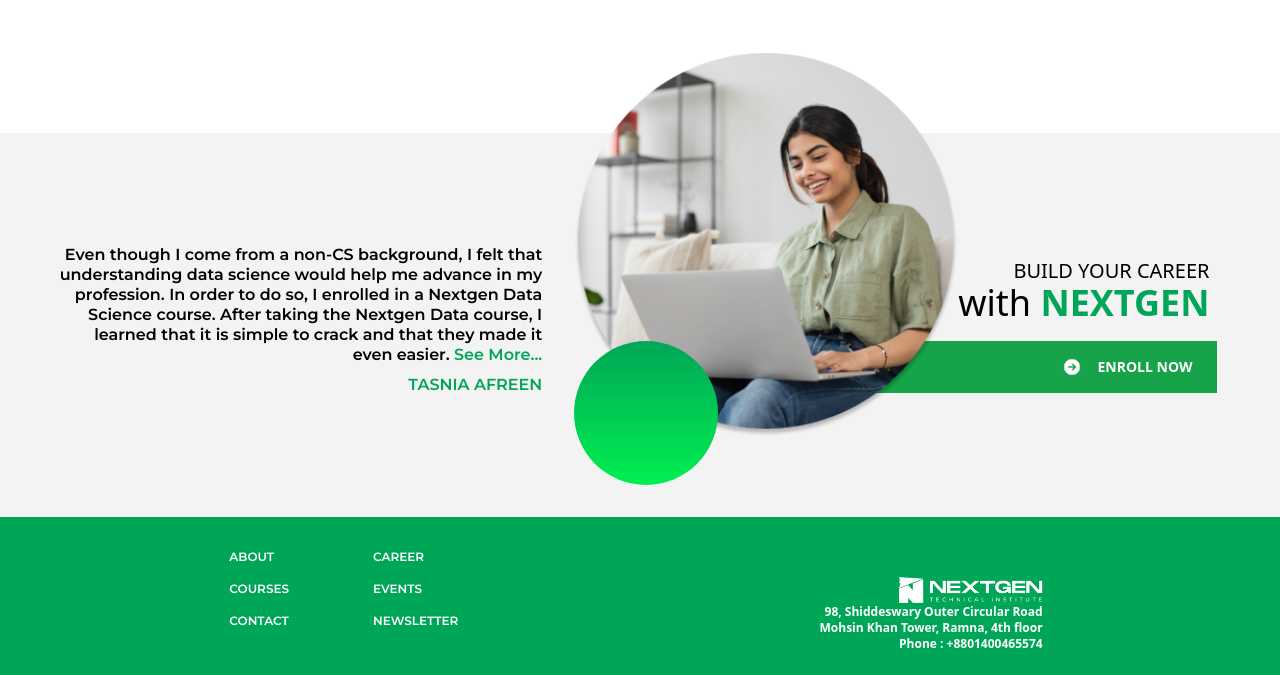
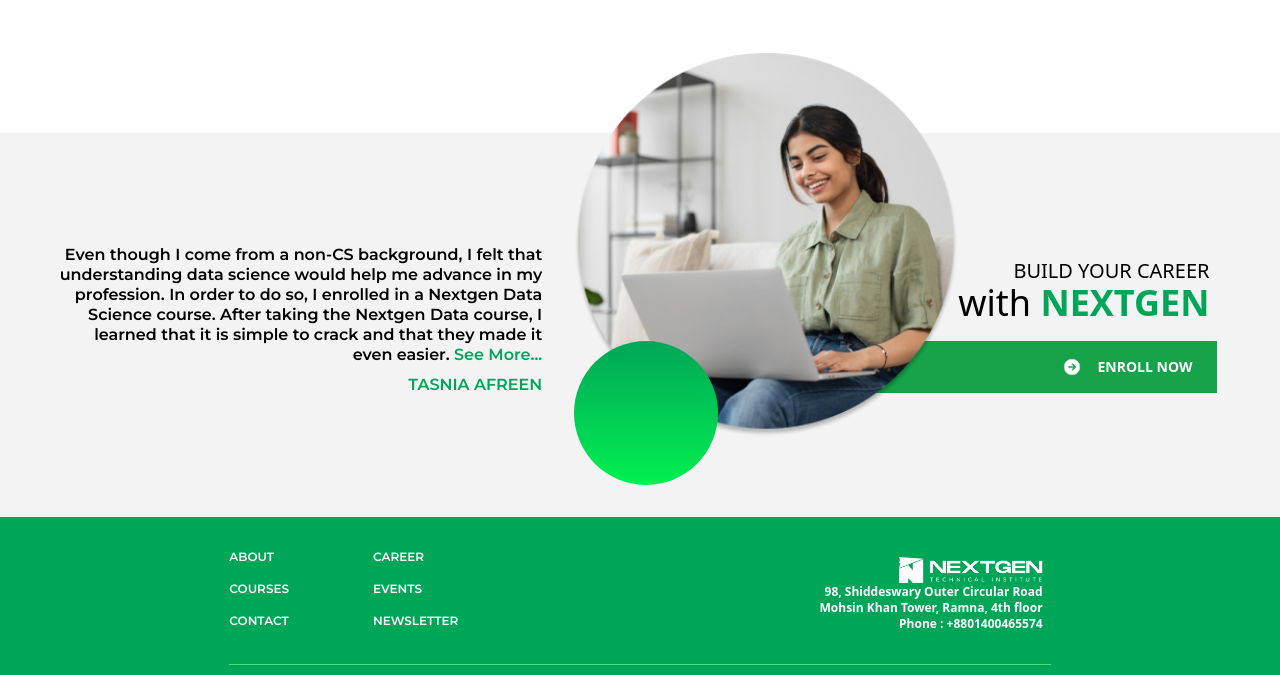
Before and after one commit to saifultamim/nextgenit, a plain HTML site: page index.html in a window 1280 px wide. Shown: the part 2953-3628 px from the top of the page. Drawn offline with nearby package versions, Linux system fonts and the light colour scheme; files whose address does not match are found by name.

Commit message:
update landing page

```diff
--- a/index.html
+++ b/index.html
@@ -667,7 +667,7 @@
           </div>
 
           <!-- Logo - Right Side -->
-          <div class="flex justify-center md:justify-end mt-5">
+          <div class="flex justify-center md:justify-end md:mt-0 mt-5">
             <div class="p-2 rounded">
               <div class="font-bold">
                 <div class="md:text-end text-center">
```
